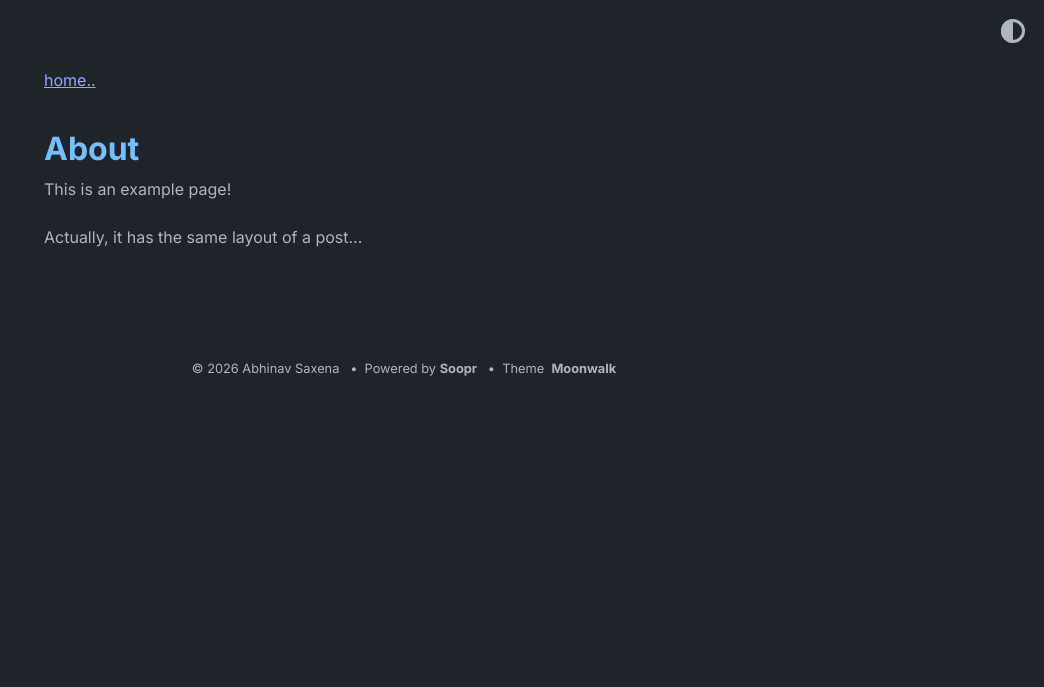
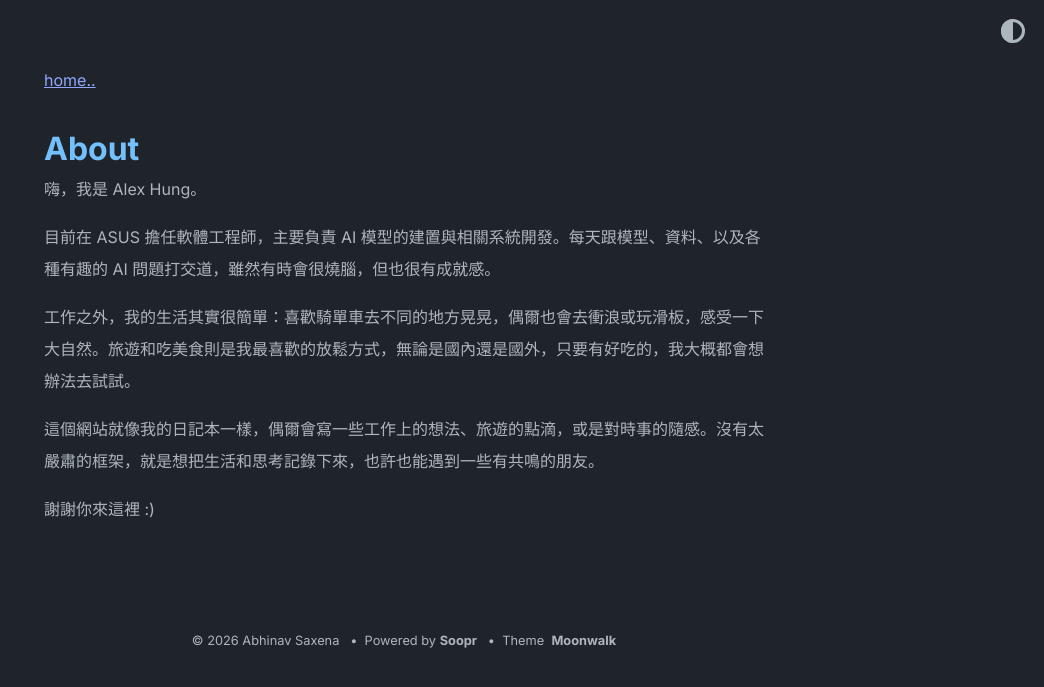
Before and after one commit to alex-ht/alex-ht.github.io, a Jekyll site: the page built from about.md, in a window 1280 px wide. Shown: the top 687 px of the page, without its empty margins (236-1280 px from the left). Built offline with Jekyll 4.4.1, drawn with Linux system fonts in a browser that asks for light colours.

Commit message:
Update About page with personal introduction

```diff
--- a/about.md
+++ b/about.md
@@ -3,6 +3,12 @@ layout: post
 title: About
 ---
 
-This is an example page!
+嗨，我是 Alex Hung。
 
-Actually, it has the same layout of a post...
+目前在 ASUS 擔任軟體工程師，主要負責 AI 模型的建置與相關系統開發。每天跟模型、資料、以及各種有趣的 AI 問題打交道，雖然有時會很燒腦，但也很有成就感。
+
+工作之外，我的生活其實很簡單：喜歡騎單車去不同的地方晃晃，偶爾也會去衝浪或玩滑板，感受一下大自然。旅遊和吃美食則是我最喜歡的放鬆方式，無論是國內還是國外，只要有好吃的，我大概都會想辦法去試試。
+
+這個網站就像我的日記本一樣，偶爾會寫一些工作上的想法、旅遊的點滴，或是對時事的隨感。沒有太嚴肅的框架，就是想把生活和思考記錄下來，也許也能遇到一些有共鳴的朋友。
+
+謝謝你來這裡 :)
```
